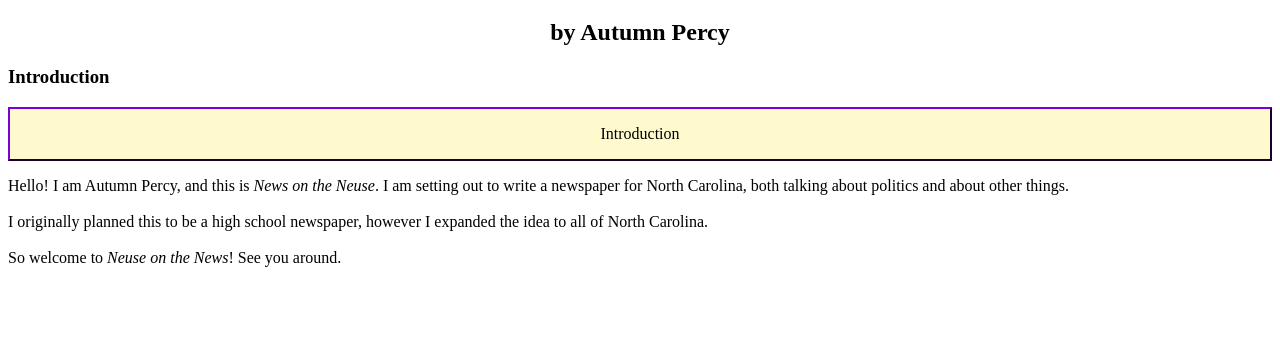
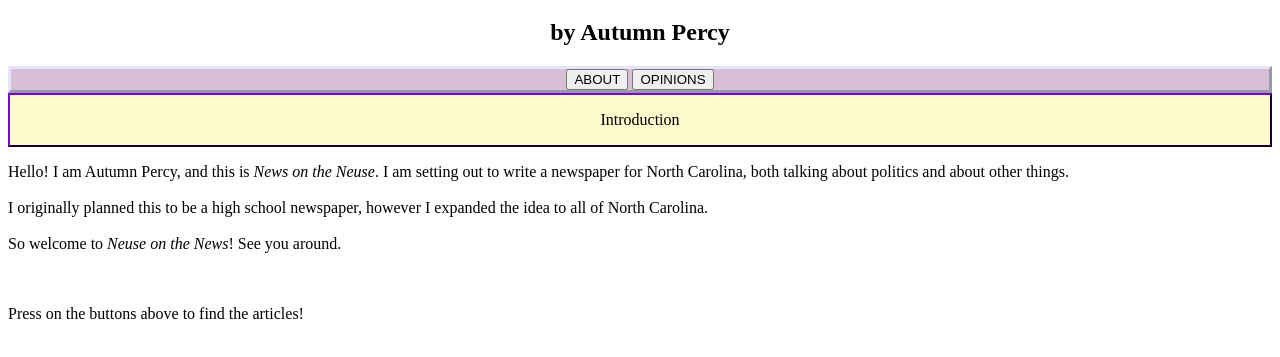
Before and after one commit to KittenMeow/KittenMeow.github.io, a plain HTML site: page index.html in a window 1280 px wide. Shown: the part 61-418 px from the top of the page. Drawn offline with Linux system fonts and the light colour scheme.

Commit message:
Update site

```diff
--- a/index.html
+++ b/index.html
@@ -12,23 +12,29 @@
 		background-color: lemonchiffon;
 		text-align: center;
 	}
+	.DivLinks {
+		border: 3px outset lavender;
+		background-color: thistle;
+		text-align: center;
+	}
   </style>
   <body>
-	<h1>
-		News on the Neuse
-	</h1>
-	<h2>
-		by Autumn Percy
-	</h2>
+	<h1> News on the Neuse </h1>
 
-	<h3>
-		Introduction
-	</h3>
+	<h2> by Autumn Percy </h2>
+
+	<div class="DivLinks">
+		<button onclick="document.location='about.html'">ABOUT</button>
+		<button onclick="document.location='opinions.html'">OPINIONS</button>
+	</div>
+
 	<div class="DivZero">
 		<p> Introduction </p>
 	</div>
 
 	<p> Hello! I am Autumn Percy, and this is <i>News on the Neuse</i>. I am setting out to write a newspaper for North Carolina, both talking about politics and about other things.<br><br>I originally planned this to be a high school newspaper, however I expanded the idea to all of North Carolina.<br><br>So welcome to <i>Neuse on the News</i>! See you around.</p>
-    <script src="out/main.js" type="text/javascript"></script>
+
+	<p><br><br>Press on the buttons above to find the articles!<p>
+	<script src="out/main.js" type="text/javascript"></script>
   </body>
 </html>
```
